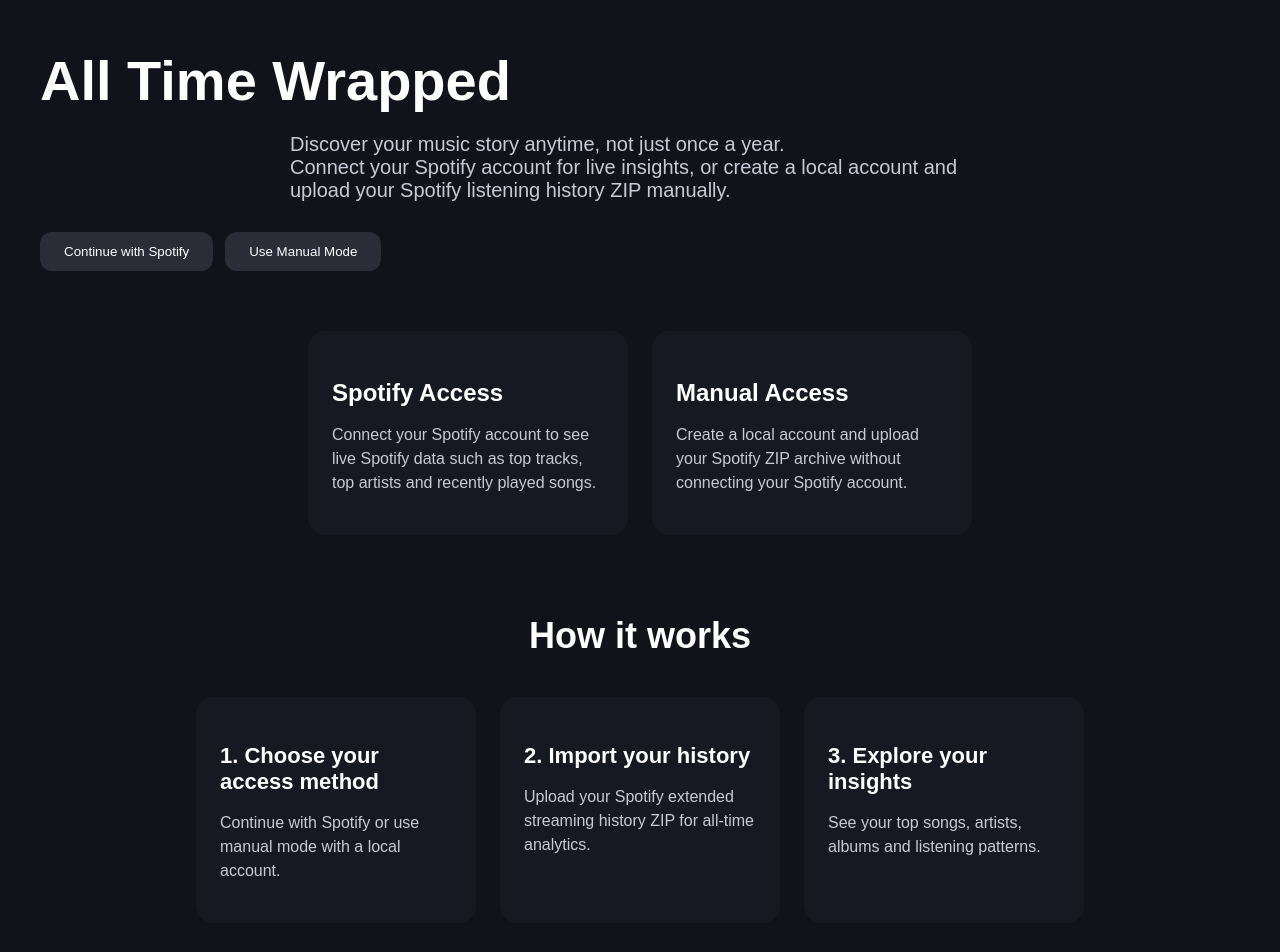
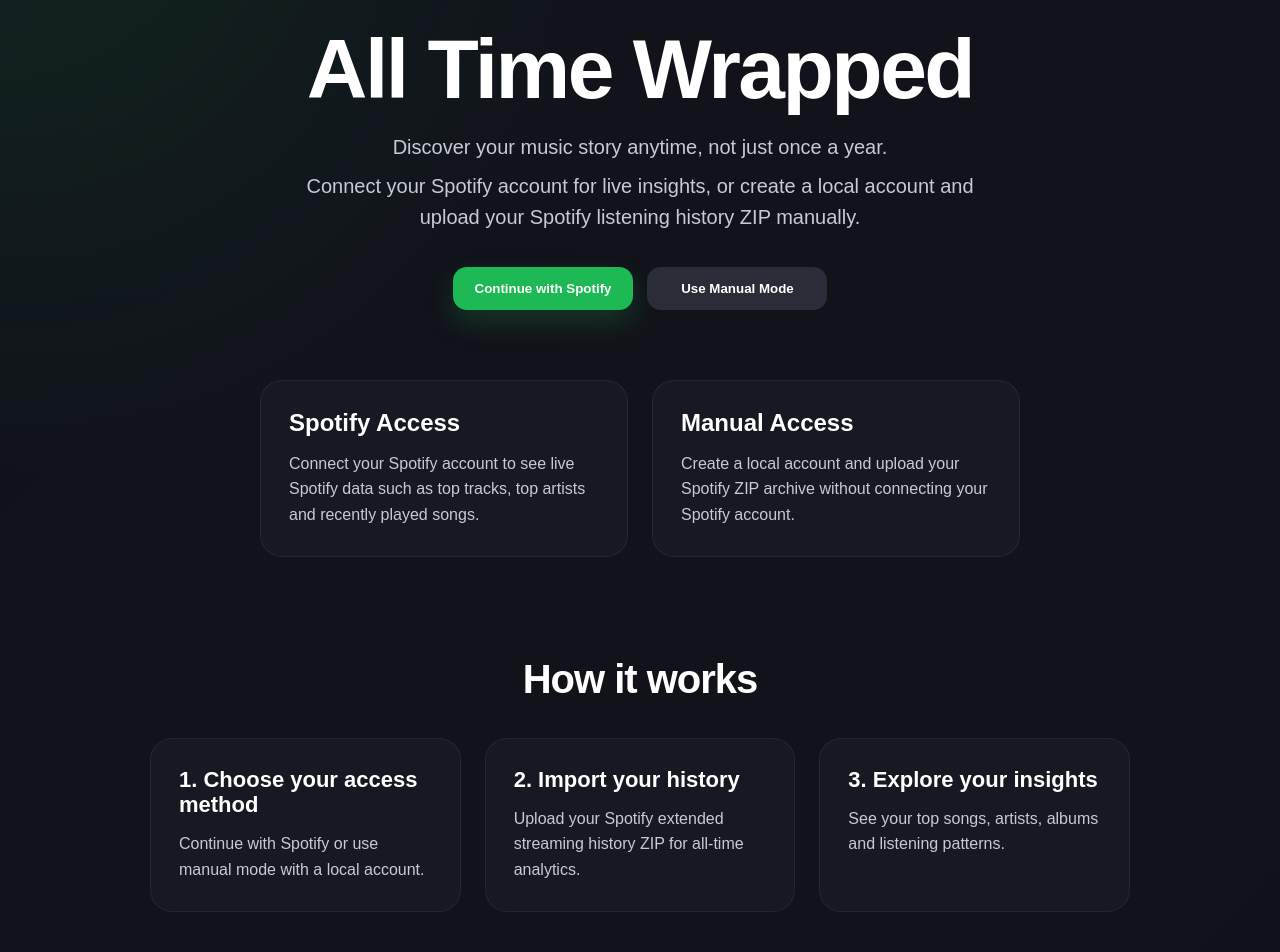
Before and after one commit to GheorgheBriana/music-analytics-app, a React app in the folder frontend/: page / in a window 1280 px wide. Shown: the part 140-1092 px from the top of the page. Built offline with nearby package versions, Linux system fonts and the light colour scheme; the HTML template or start-up script is replaced by a standard one.

Commit message:
Modified landing page layout

```diff
--- a/frontend/src/App.css
+++ b/frontend/src/App.css
@@ -3,8 +3,15 @@
 }
 
 body {
+    margin: 0;
     font-family: Arial, sans-serif;
     background-color: #12131a;
     color: white;
-    margin: 0;
 }
+
+button,
+input,
+select,
+textarea {
+    font-family: inherit;
+}
--- a/frontend/src/pages/LandingPage.css
+++ b/frontend/src/pages/LandingPage.css
@@ -1,178 +1,202 @@
 .landing-page {
-    padding: 40px;
-}
-
-.hero-section {
-    margin-top: 80px;
-}
-
-.hero-section h1 {
-    font-size: 56px;
-    margin-bottom: 20px;
-}
-
-.hero-section p {
-    font-size: 20px;
-    color: #c7cad6;
-    max-width: 700px;
-    margin: 0 auto;
-}
-
-.hero-buttons {
-    margin-top: 30px;
-}
-
-.hero-buttons button {
-    padding: 12px 24px;
-    margin-right: 12px;
-    border: none;
-    border-radius: 12px;
-    background-color: #2a2d38;
-    color: white;
-    cursor: pointer;
-    transition: transform 0.2s ease, opacity 0.2s ease;
-}
-
-.hero-buttons button:hover {
-    transform: translateY(-3px);
-    opacity: 0.90;
-}
-
-.login-btn {
-    background-color: #2a2d38;
-}
-
-.register-btn {
-    background-color: #7c5cff;
-}
-
-.access-section {
-    margin-top: 60px;
-    display: flex;
-    justify-content: center;
-    gap: 24px;
-}
-
-.access-card {
-    width: 320px;
-    padding: 24px;
-    background-color: #171922;
-    border-radius: 18px;
-    text-align: left;
-    transition: transform 0.25s ease, opacity 0.25s ease;
-}
-
-.access-card h3 {
-    margin-bottom: 12px;
-    font-size: 24px;
-}
-
-.access-card p {
-    font-size: 16px;
-    color: #c7cad6;
-    line-height: 1.5;
-}
-
-.how-it-works {
-    margin-top: 80px;
-    margin-bottom: 120px;
-    text-align: center;
-}
-
-.how-it-works h2 {
-    font-size: 36px;
-    margin-bottom: 40px;
-}
-
-.steps {
-    display: flex;
-    justify-content: center;
-    gap: 24px;
-}
-
-.step-card {
-    width: 280px;
-    padding: 24px;
-    background-color: #171922;
-    border-radius: 18px;
-    text-align: left;
-    transition: transform 0.2s ease, opacity 0.2s ease;
-}
-
-.step-card h3 {
-    margin-bottom: 12px;
-    font-size: 22px;
-}
-
-.step-card p {
-    font-size: 16px;
-    color: #c7cad6;
-    line-height: 1.5;
+    min-height: 100vh;
+    padding: 32px 40px 80px;
+    background:
+        radial-gradient(circle at top left, rgba(29, 185, 84, 0.12), transparent 32%),
+        linear-gradient(135deg, #0f111a 0%, #12131a 45%, #10121a 100%);
 }
 
 .navbar {
+    width: min(1180px, 100%);
+    margin: 0 auto;
     display: flex;
     justify-content: space-between;
     align-items: center;
 }
 
 .logo {
+    margin: 0;
     font-size: 24px;
+    font-weight: 800;
 }
 
 .nav-links {
     display: flex;
-    gap: 24px;
+    gap: 28px;
 }
 
 .nav-links a {
     text-decoration: none;
     color: #c7cad6;
+    font-size: 15px;
+    font-weight: 600;
 }
 
-.features.section {
-    margin-top: 80px;
+.nav-links a:hover {
+    color: white;
+}
+
+.hero-section {
+    width: min(980px, 100%);
+    margin: 110px auto 0;
     text-align: center;
 }
 
-.features-section h2 {
-    font-size: 36px;
-    margin-bottom: 40px;
+.hero-section h1 {
+    margin: 0 0 22px;
+    font-size: clamp(48px, 7vw, 84px);
+    line-height: 0.95;
+    letter-spacing: -2.5px;
 }
 
-.features-grid {
+.hero-section p {
+    max-width: 720px;
+    margin: 0 auto;
+    color: #c7cad6;
+    font-size: 20px;
+    line-height: 1.55;
+}
+
+.hero-section p + p {
+    margin-top: 8px;
+}
+
+.hero-buttons {
+    margin-top: 34px;
     display: flex;
     justify-content: center;
+    gap: 14px;
+    flex-wrap: wrap;
+}
+
+.hero-buttons button {
+    min-width: 180px;
+    padding: 14px 22px;
+    border: none;
+    border-radius: 14px;
+    color: white;
+    cursor: pointer;
+    font-weight: 700;
+    transition: transform 0.2s ease, opacity 0.2s ease, box-shadow 0.2s ease;
+}
+
+.hero-buttons button:hover {
+    transform: translateY(-3px);
+    opacity: 0.95;
+}
+
+.login-btn {
+    background-color: #1db954;
+    box-shadow: 0 12px 28px rgba(29, 185, 84, 0.22);
+}
+
+.register-btn {
+    background-color: #2a2d38;
+}
+
+.access-section {
+    width: min(760px, 100%);
+    margin: 70px auto 0;
+    display: grid;
+    grid-template-columns: repeat(2, minmax(0, 1fr));
     gap: 24px;
 }
 
-.feature-card {
-    width: 280px;
-    padding: 24px;
+.access-card {
+    padding: 28px;
     background-color: #171922;
-    border-radius: 18px;
+    border: 1px solid rgba(255, 255, 255, 0.06);
+    border-radius: 22px;
     text-align: left;
-    transition: transform 0.2s ease, opacity 0.2s ease;
+    transition: transform 0.25s ease, box-shadow 0.25s ease;
 }
 
-.feature-card h3 {
-    margin-bottom: 12px;
-    font-size: 22px;
+.access-card h3 {
+    margin: 0 0 14px;
+    font-size: 24px;
 }
 
+.access-card p {
+    margin: 0;
+    color: #c7cad6;
+    font-size: 16px;
+    line-height: 1.6;
+}
+
+.how-it-works,
+.features-section {
+    width: min(980px, 100%);
+    margin: 100px auto 0;
+    text-align: center;
+}
+
+.how-it-works h2,
+.features-section h2 {
+    margin: 0 0 36px;
+    font-size: 40px;
+    letter-spacing: -1px;
+}
+
+.steps,
+.features-grid {
+    display: grid;
+    grid-template-columns: repeat(3, minmax(0, 1fr));
+    gap: 24px;
+}
+
+.step-card,
+.feature-card {
+    padding: 28px;
+    background-color: #171922;
+    border: 1px solid rgba(255, 255, 255, 0.06);
+    border-radius: 22px;
+    text-align: left;
+    transition: transform 0.2s ease, box-shadow 0.2s ease;
+}
+
+.step-card h3,
+.feature-card h3 {
+    margin: 0 0 14px;
+    font-size: 22px;
+    line-height: 1.15;
+}
+
+.step-card p,
 .feature-card p {
+    margin: 0;
+    color: #c7cad6;
     font-size: 16px;
-    color: #c7cad6;
-    line-height: 1.5;
+    line-height: 1.6;
 }
 
 .access-card:hover,
 .step-card:hover,
 .feature-card:hover {
     transform: translateY(-6px);
-    box-shadow: 0 12px 30px rgba(0, 0, 0, 0.25);
+    box-shadow: 0 18px 45px rgba(0, 0, 0, 0.28);
 }
 
-.nav-links a:hover {
-    color: white;
+@media (max-width: 850px) {
+    .landing-page {
+        padding: 24px 20px 60px;
+    }
+
+    .navbar {
+        align-items: flex-start;
+        gap: 18px;
+    }
+
+    .nav-links {
+        gap: 16px;
+    }
+
+    .hero-section {
+        margin-top: 80px;
+    }
+
+    .access-section,
+    .steps,
+    .features-grid {
+        grid-template-columns: 1fr;
+    }
 }
```
